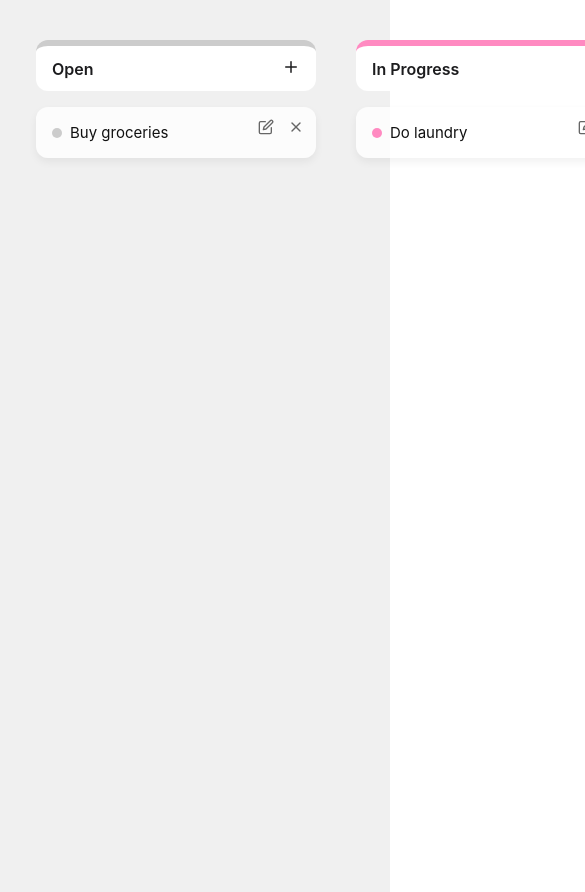
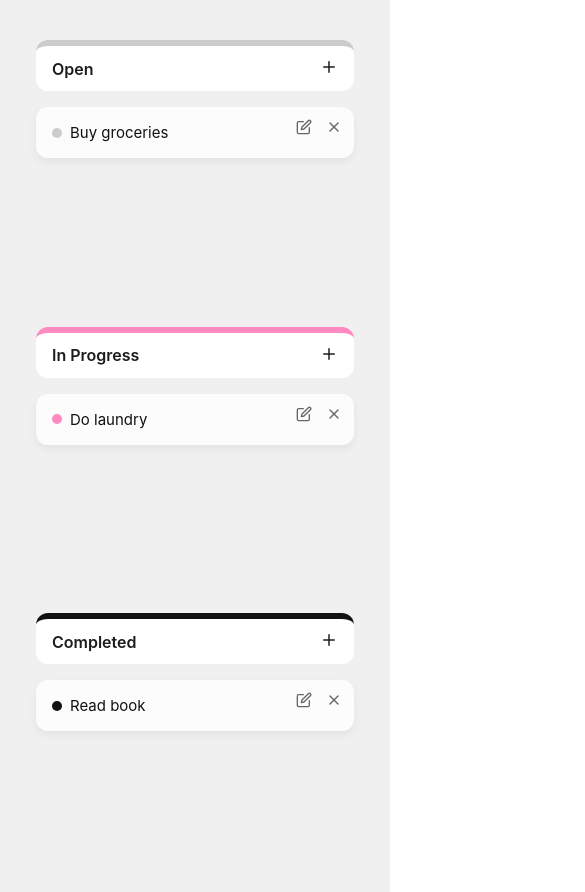
Before and after one commit to flaviaolivera/todo-frontend, a React (Create React App) app: page / in a window 390 px wide. Shown: the top 892 px of the page, 585 px wide, since content can reach past the window. Built offline with nearby package versions, Linux system fonts and the light colour scheme.

Commit message:
fix: make columns wrap for responsive layout

```diff
--- a/src/components/TodoApp.jsx
+++ b/src/components/TodoApp.jsx
@@ -27,6 +27,8 @@ export default function TodoApp() {
   return (
     <div style={{
       display: 'flex',
+      flexWrap: 'wrap',
+      flexDirection: 'row',
       gap: '16px',
       padding: '24px',
       height: '100vh',
```
